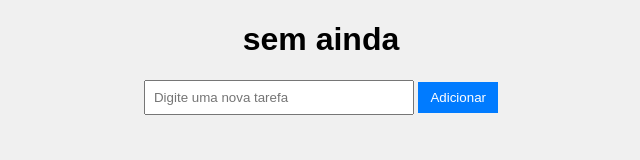
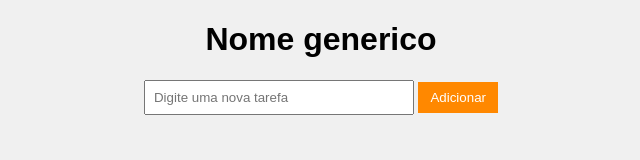
Before and after one commit to Gardiny/taskflow, a website: page frontend/index.html in a window 1280 px wide. Shown: the whole page, without its empty margins (319-959 px from the left). Drawn offline with Linux system fonts and the light colour scheme.

Commit message:
1# Primeira tela

```diff
--- a/backend/server.js
+++ b/backend/server.js
@@ -4,13 +4,17 @@ const bodyParser = require('body-parser');
 const tasksRoutes = require('./routes/tasks');
 
 const app = express();
-const PORT = 3000;
+const PORT = 4000;
 
 app.use(cors());
 app.use(bodyParser.json());
 
 app.use('/tasks', tasksRoutes);
 
+/*  */
+
 app.listen(PORT, () => {
     console.log(`Servidor rodando em http://localhost:${PORT}`);
+
+
 });
--- a/frontend/css/style.css
+++ b/frontend/css/style.css
@@ -1,40 +1,48 @@
+/* fundo da página */
 body {
     font-family: Arial, sans-serif;
     margin: 20px;
     background: #f0f0f0;
 }
 
+/* título */
 h1 {
     text-align: center;
 }
 
+/*  */
 .task-input {
     text-align: center;
     margin-bottom: 20px;
 }
 
+/* entrada de texto */
 input {
     padding: 8px;
     width: 250px;
 }
 
+/* botões */
 button {
     padding: 8px 12px;
-    background: #007BFF;
+    background: #ff8800;
     color: white;
     border: none;
     cursor: pointer;
 }
 
+/* Estilo do botão  */
 button:hover {
-    background: #0056b3;
+    background: #ff3300;
 }
 
+/*  */
 ul {
     list-style: none;
     padding: 0;
 }
 
+/* lista */
 li {
     background: white;
     padding: 10px;
--- a/frontend/index.html
+++ b/frontend/index.html
@@ -7,7 +7,7 @@
     <link rel="stylesheet" href="css/style.css">
 </head>
 <body>
-    <h1>sem ainda</h1>
+    <h1>Nome generico</h1>
     <div class="task-input">
         <input type="text" id="taskTitle" placeholder="Digite uma nova tarefa">
         <button id="addTask">Adicionar</button>
```
Also changed, not shown: backend/routes/tasks.js (+7 -7 lines), README.md, 1 other file.
